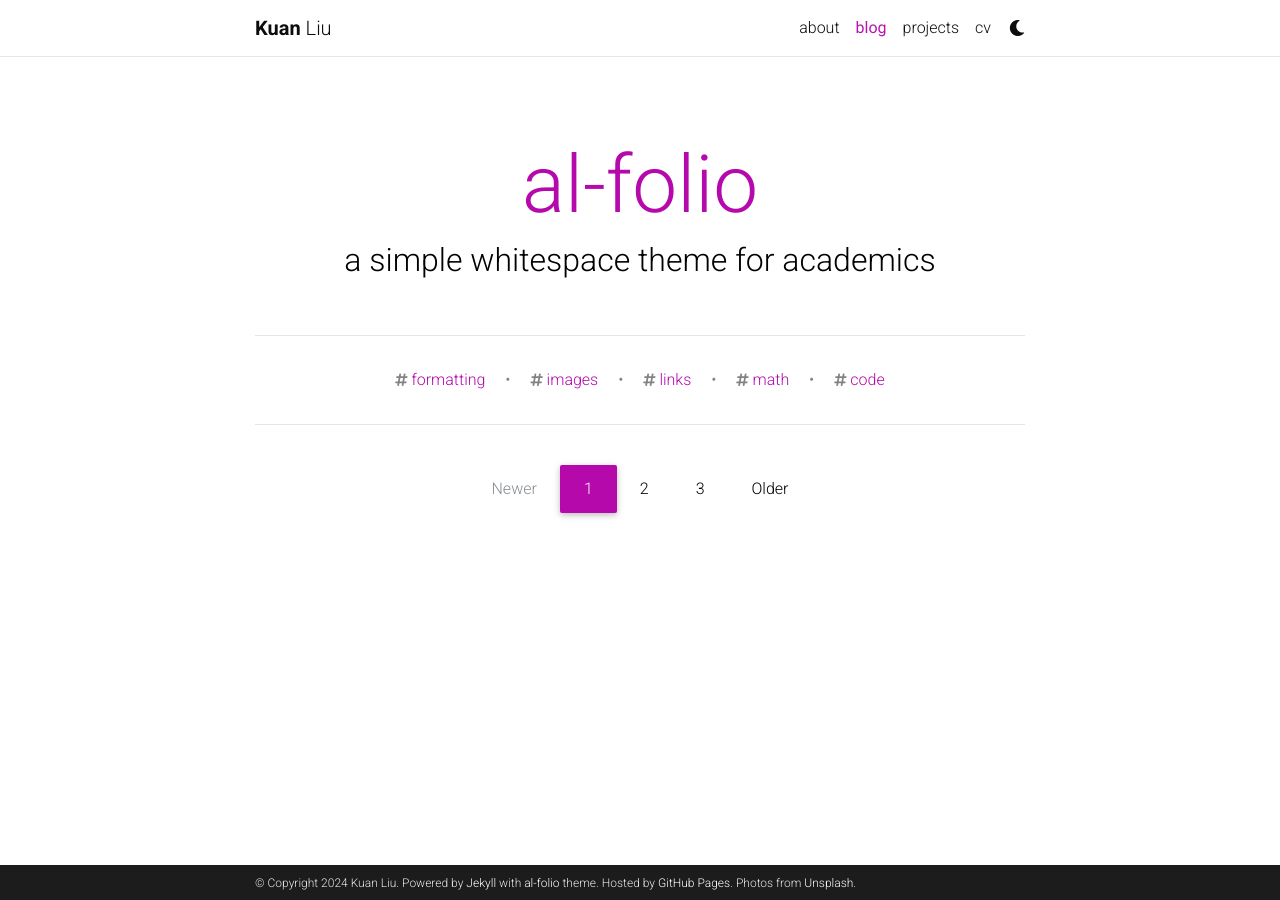
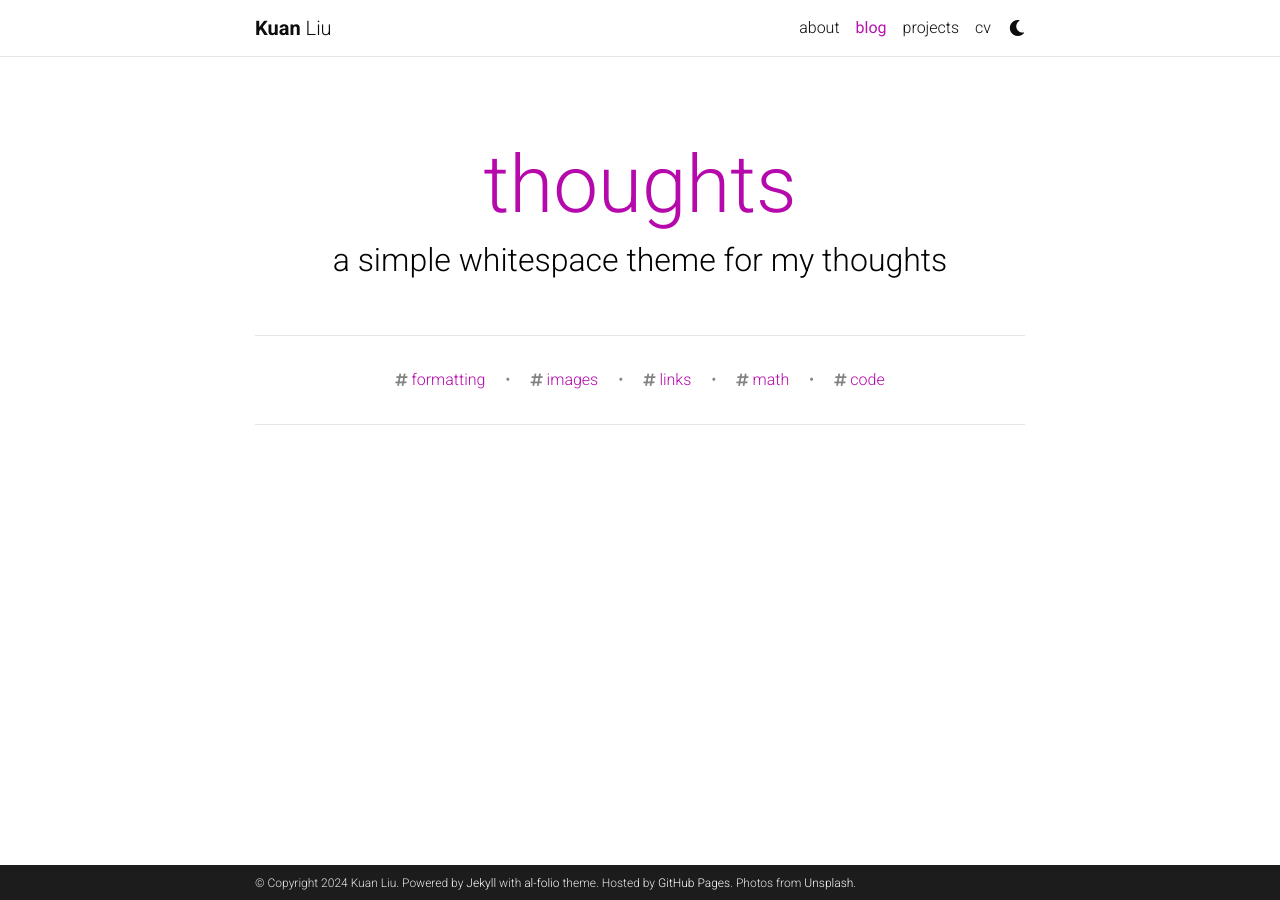
Before and after one commit to KuanL1u/kuanl1u.github.io, a Jekyll site: the page built from blog/index.html, in a window 1280 px wide. Built offline with Jekyll 4.4.1, drawn with Linux system fonts in a browser that asks for light colours; the list of posts is cut into pages by our own code; comment, search, counter and statistics services are not loaded; a style sheet for code colours, icons or effects is not loaded.

Commit message:
update blog section from config

```diff
--- a/_config.yml
+++ b/_config.yml
@@ -104,8 +104,8 @@ facebook_id: # your facebook id
 youtube_id: # your youtube channel id (youtube.com/@<youtube_id>)
 discord_id: # your discord id (18-digit unique numerical identifier)
 
-contact_note: >
-  You can even add a little note about which of these is the best way to reach you.
+contact_note:
+  # You can even add a little note about which of these is the best way to reach you.
 
 # -----------------------------------------------------------------------------
 # Analytics and search engine verification
@@ -121,14 +121,14 @@ bing_site_verification: # out your bing-site-verification ID (Bing Webmaster)
 # Blog
 # -----------------------------------------------------------------------------
 
-blog_name: al-folio # blog_name will be displayed in your blog page
+blog_name: thoughts # blog_name will be displayed in your blog page
 blog_nav_title: blog # your blog must have a title for it to be displayed in the nav bar
-blog_description: a simple whitespace theme for academics
+blog_description: a simple whitespace theme for my thoughts
 permalink: /blog/:year/:title/
 
 # Pagination
 pagination:
-  enabled: true
+  enabled: false
 
 related_blog_posts:
   enabled: true
```
